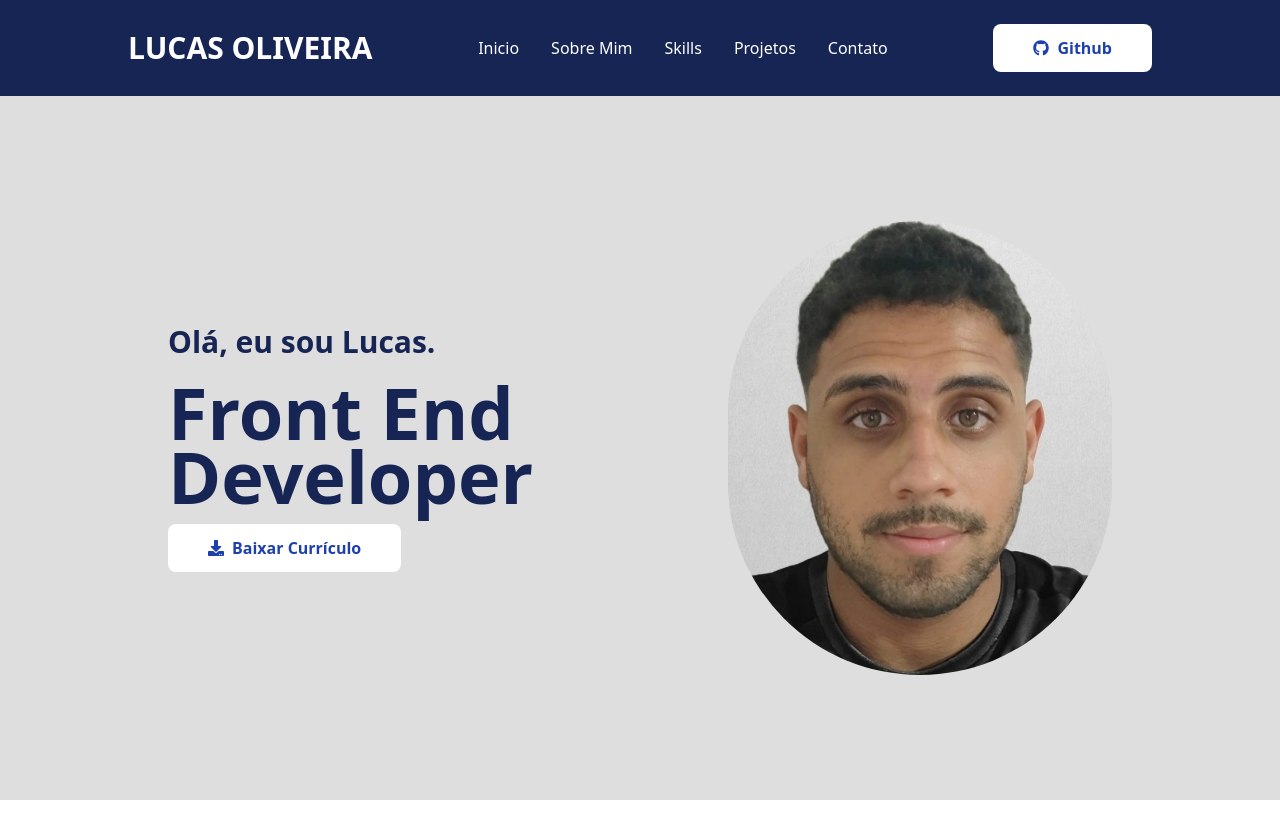
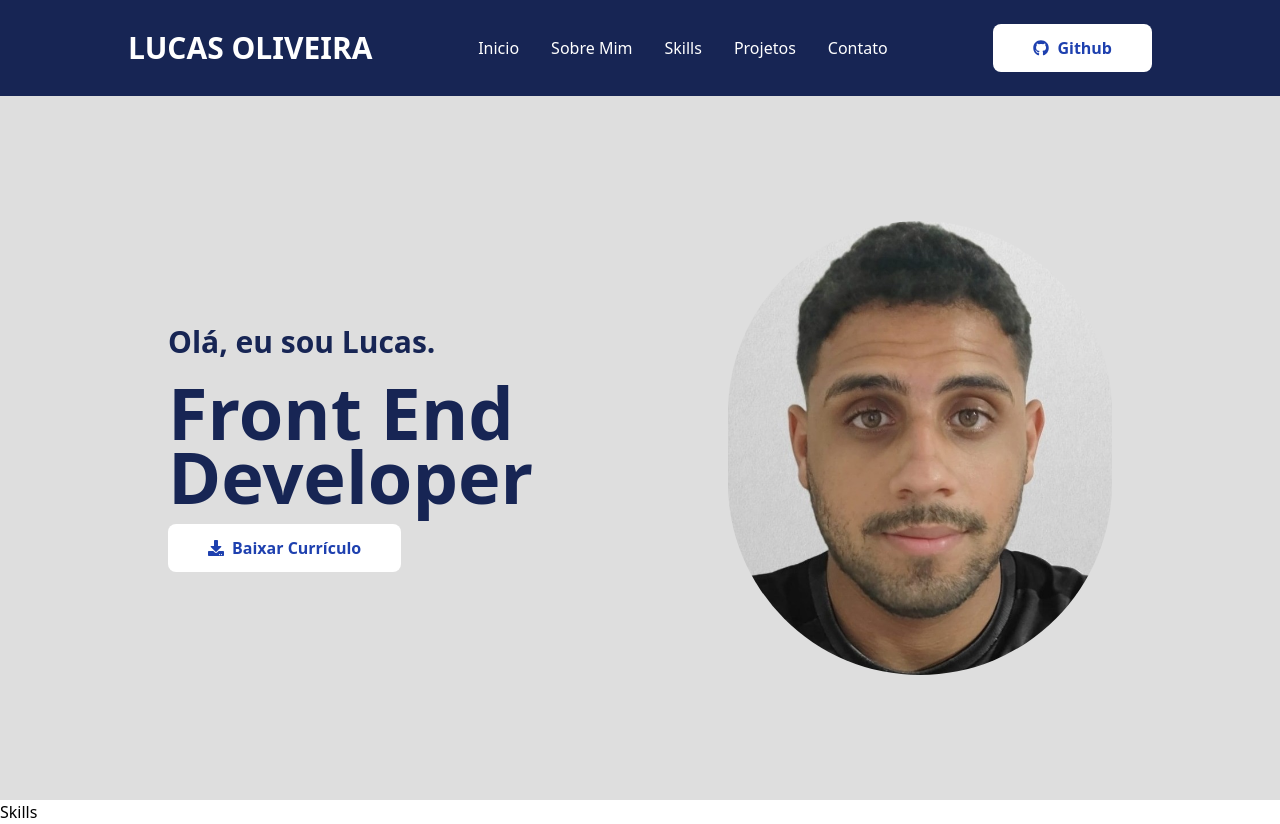
Before and after one commit to lucasjstn/portfolio-lucas, a Next.js app: page / in a window 1280 px wide. Before the commit the page ends 800 px from the top, so only its background shows below. Built offline with nearby package versions, Linux system fonts and the light colour scheme.

Commit message:
feat: added initial skills component

```diff
--- a/app/layout.tsx
+++ b/app/layout.tsx
@@ -3,6 +3,7 @@ import type { Metadata } from "next";
 import "./globals.css";
 import ResponsiveNav from "@/components/Home/Navbar/ResponsiveNav";
 import Hero from "@/components/Home/Hero/Hero";
+import Skills from "@/components/Home/Skills/Skills";
 
 // const font = Sora({
 //   weight: ["100", "200", "300", "400", "500", "600", "700", "800"],
@@ -26,6 +27,7 @@ export default function RootLayout({
     <html lang="en">
       <ResponsiveNav />
       <Hero />
+      <Skills />
       <body>{children}</body>
     </html>
   );
--- a/components/Home/Hero/Hero.tsx
+++ b/components/Home/Hero/Hero.tsx
@@ -4,7 +4,7 @@ import { FaDownload } from "react-icons/fa";
 
 const Hero = () => {
     return (
-        <div className="w-full pt-[4vh] md:pt-[12vh] h-screen bg-[#dedede] overflow-hidden relative">
+        <div id="#aboutme" className="w-full pt-[4vh] md:pt-[12vh] h-screen bg-[#dedede] overflow-hidden relative">
             <div className="flex justify-center flex-col w-4/5 h-full mx-auto">
                 {/* Container que usa flexbox para alinhar o conteúdo */}
                 <div className="flex flex-col lg:flex-row items-center gap-12  p-10 rounded-lg">
--- /dev/null
+++ b/components/Home/Skills/Skills.tsx
@@ -0,0 +1,9 @@
+import React from 'react'
+
+const Skills = () => {
+  return (
+    <div id="skills">Skills</div>
+  )
+}
+
+export default Skills
--- a/constant/constants.ts
+++ b/constant/constants.ts
@@ -6,12 +6,12 @@ export const navLinks = [
     },
     {
         id: 2,
-        url: "#",
+        url: "#aboutme",
         label: "Sobre Mim"
     },
     {
         id: 3,
-        url: "#",
+        url: "#skills",
         label: "Skills"
     },
     {
```
